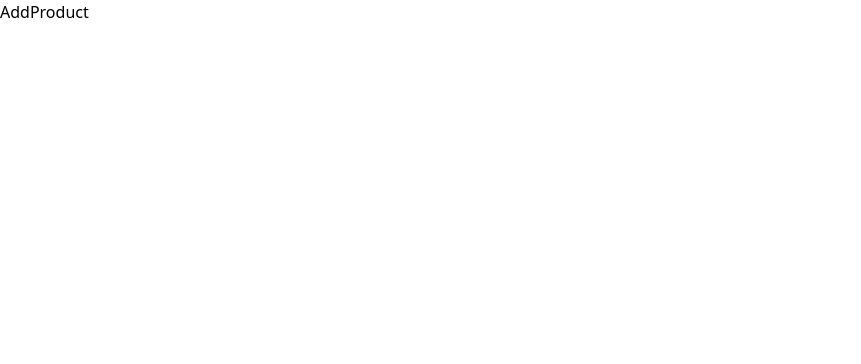
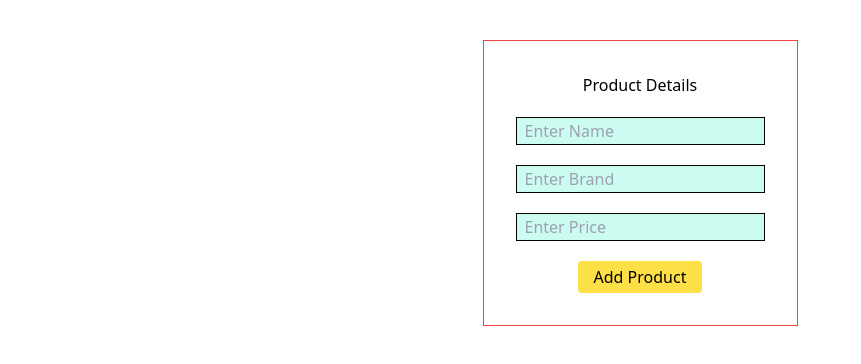
Before and after one commit to sukeshtyagi/context-api-project, a React (Create React App) app: page /add in a window 1280 px wide. Shown: the top 364 px of the page, without its empty margins (0-861 px from the left). Built offline with nearby package versions, Linux system fonts and the light colour scheme.

Commit message:
State updated from the AddProduct comp

```diff
--- a/src/components/AddProduct.js
+++ b/src/components/AddProduct.js
@@ -1,9 +1,66 @@
-import React from 'react'
+import React, { useState, useContext } from "react";
+import { GlobalContext } from "./state";
+import {useNavigate} from 'react-router-dom'
 
 function AddProduct() {
+const navigate=useNavigate()
+  const { state, setState } = useContext(GlobalContext);
+  const products = state.products;
+
+  const [newProduct, setNewProduct] = useState({
+    name: "",
+    brand: "",
+    price: "",
+  });
+
+  const handleInput = (e) => {
+    const { name, value } = e.target;
+    setNewProduct((newProduct) => ({
+      ...newProduct,
+      [name]: value,
+    }));
+  };
   return (
-    <div>AddProduct</div>
-  )
+    <div className="box-border w-fit m-auto p-8 my-10 flex flex-col gap-5 justify-center items-center border border-red-500">
+      <h1>Product Details</h1>
+      <input
+        type="text"
+        name="name"
+        className="border border-black bg-teal-100 px-2 py-px"
+        value={newProduct.name}
+        placeholder="Enter Name"
+        onChange={handleInput}
+      />
+      <input
+        type="text"
+        name="brand"
+        className="border border-black bg-teal-100 px-2 py-px"
+        value={newProduct.brand}
+        placeholder="Enter Brand"
+        onChange={handleInput}
+      />
+      <input
+        type="text"
+        name="price"
+        className="border border-black bg-teal-100 px-2 py-px"
+        value={newProduct.price}
+        placeholder="Enter Price"
+        onChange={handleInput}
+      />
+      <button
+        className="box-border bg-yellow-300 rounded px-4 py-1 cursor-pointer hover:bg-yellow-500"
+        onClick={() => {
+          setState((state) =>({
+            ...state,
+            products:[...state.products,newProduct]
+          }));
+          navigate('/')
+        }}
+      >
+        Add Product
+      </button>
+    </div>
+  );
 }
 
-export default AddProduct
+export default AddProduct;
--- a/src/components/Home.js
+++ b/src/components/Home.js
@@ -5,6 +5,7 @@ import { GlobalContext } from "../components/state";
 function Home() {
   const { state, setState } = useContext(GlobalContext);
   const cartCount = state.cartCount;
+  console.log(state.products)
 
   return (
     <div className="outer w-screen flex flex-col m-auto">
```
